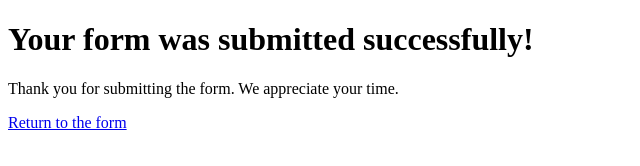
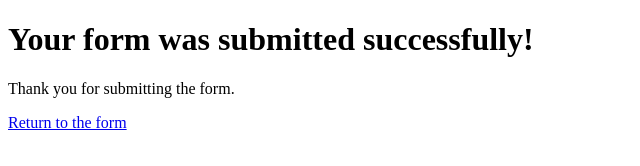
Before and after one commit to Aidan-Donaghy26/jmu-it301, a plain HTML site: page success.html in a window 1280 px wide. Shown: the whole page, without its empty margins (0-640 px from the left). Drawn offline with Linux system fonts and the light colour scheme.

Commit message:
Simplify success message in success.html

```diff
--- a/success.html
+++ b/success.html
@@ -7,7 +7,7 @@
 </head>
 <body>
     <h1>Your form was submitted successfully!</h1>
-    <p>Thank you for submitting the form. We appreciate your time.</p>
+    <p>Thank you for submitting the form.</p>
     <p><a href="form.html">Return to the form</a></p>
 </body>
 </html>
```
